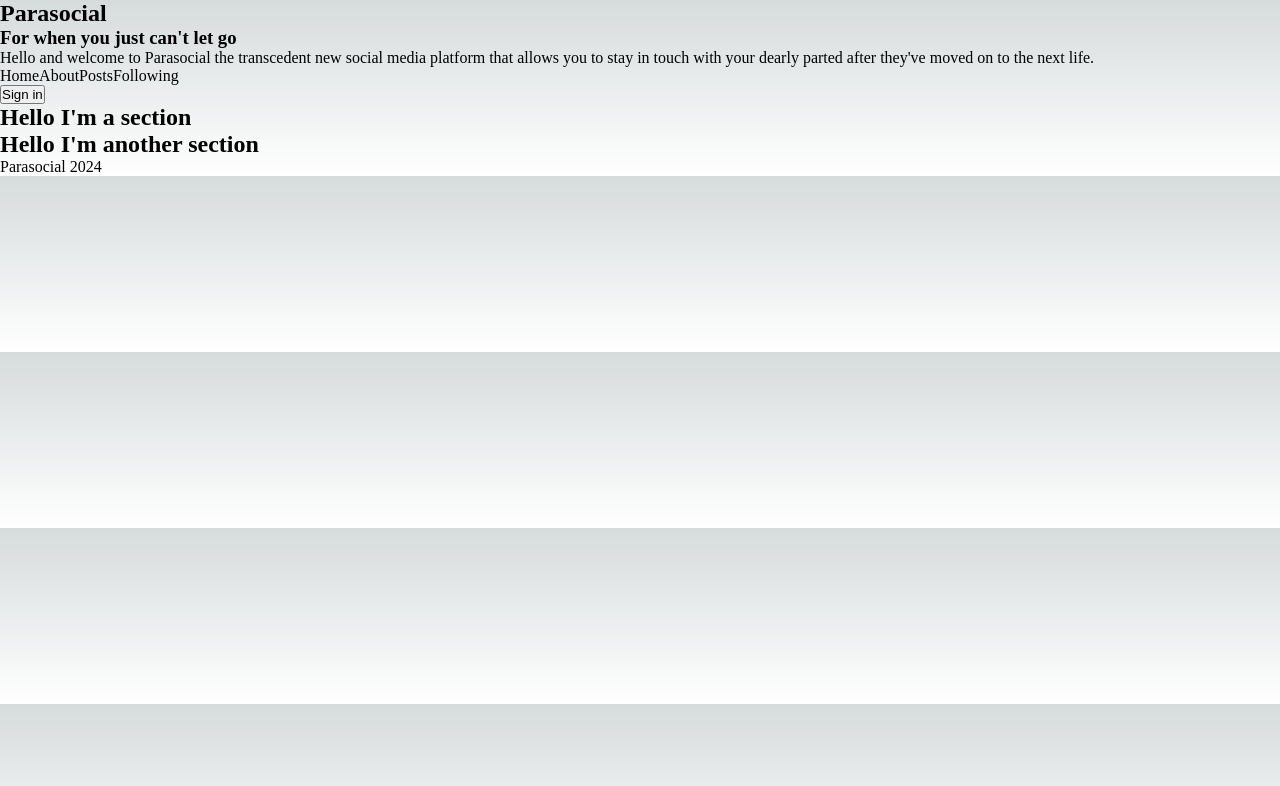
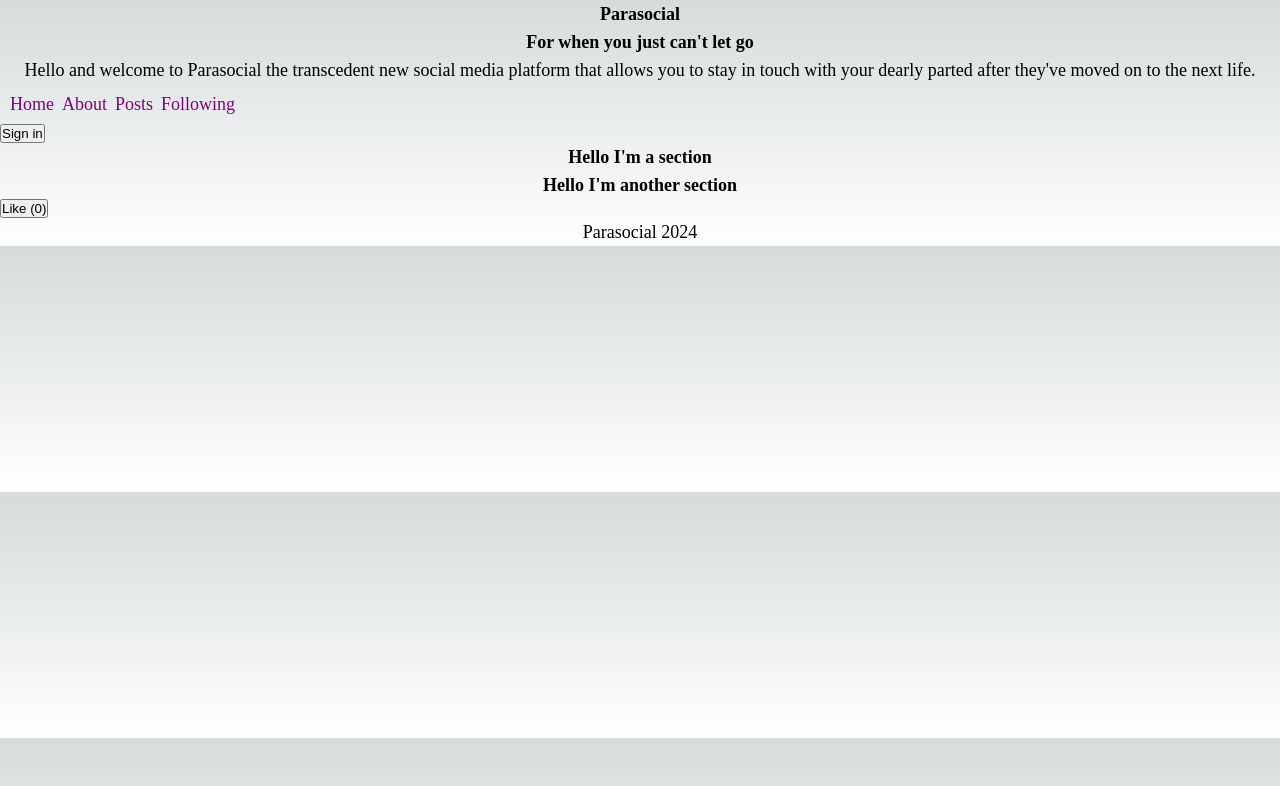
Before and after one commit to mack070/Week-09-Project, a Next.js app: page / in a window 1280 px wide. Shown: the top 786 px of the page. Built offline with nearby package versions, Linux system fonts and the light colour scheme; no server answers; the database is empty.

Commit message:
Fifth-Commit

```diff
--- /dev/null
+++ b/src/app/about/page.jsx
@@ -0,0 +1,6 @@
+export default function Home() {
+    return (
+    <div>
+    </div>
+    );
+    }
--- /dev/null
+++ b/src/app/following/page.jsx
@@ -0,0 +1,6 @@
+export default function Home() {
+    return (
+    <div>
+    </div>
+    );
+    }
--- a/src/app/globals.css
+++ b/src/app/globals.css
@@ -93,6 +93,7 @@ body {
       rgb(var(--background-end-rgb))
     )
     rgb(var(--background-start-rgb));
+
 }
 
 a {
@@ -105,3 +106,77 @@ a {
     color-scheme: dark;
   }
 }
+
+.layout-nav {
+  flex: 1 1 auto;
+  font-size: 1.125rem;
+line-height: 1.75rem;
+text-align: left;
+padding: 0.375rem;
+}
+
+.home {
+  color: purple;
+  padding: 0.25rem;
+  cursor: pointer;
+  }
+
+.about-link {
+  color: purple;
+  padding: 0.25rem;
+  cursor: pointer;
+  }
+
+.posts-link {
+color: purple;
+padding: 0.25rem;
+cursor: pointer;
+}
+
+.following-link {
+  color: purple;
+  padding: 0.25rem;
+  cursor: pointer;
+  }
+
+  h2 {
+    flex: 1 1 auto;
+    font-size: 1.125rem;
+  line-height: 1.75rem;
+  text-align: center;
+  }
+
+h3 {
+  flex: 1 1 auto;
+  font-size: 1.125rem;
+line-height: 1.75rem;
+text-align: center;
+}
+
+h4 {
+  flex: 1 1 auto;
+  font-size: 1.125rem;
+line-height: 1.75rem;
+text-align: center;
+}
+
+p {
+  flex: 1 1 auto;
+  font-size: 1.125rem;
+line-height: 1.75rem;
+text-align: center;
+}
+
+.posts-form {
+  flex: 1 1 auto;
+  font-size: 1.125rem;
+line-height: 1.75rem;
+text-align: center;
+}
+
+.page-footer {
+  flex: 1 1 auto;
+  font-size: 1.125rem;
+line-height: 1.75rem;
+text-align: center;
+}
--- a/src/app/layout.js
+++ b/src/app/layout.js
@@ -21,11 +21,11 @@ export default async function RootLayout({ children }) {
           <h3>For when you just can't let go</h3>
           <p>Hello and welcome to Parasocial the transcedent new social media platform that allows you to stay in touch with your dearly parted after they've moved on to the next life.</p>
 
-<nav>
-<a>Home</a>
-<a>About</a>
-<a>Posts</a>
-<a>Following</a>
+<nav className='layout-nav'>
+<a className='home' link href="/">Home</a>
+<a className='about-link' link href="/about">About</a>
+<a className='posts-link' link href="/posts">Posts</a>
+<a className='following-link' link href="/following">Following</a>
 </nav>
             <SignedOut>
               <SignInButton />
@@ -43,7 +43,7 @@ export default async function RootLayout({ children }) {
           </section>
             {children}
           </main>
-          <footer>Parasocial 2024</footer>
+          <footer className='page-footer'>Parasocial 2024</footer>
         </body>
       </html>
     </ClerkProvider>
--- /dev/null
+++ b/src/app/like-button.jsx
@@ -0,0 +1,13 @@
+'use client';
+
+import { useState } from 'react';
+
+export default function LikeButton() {
+  const [likes, setLikes] = useState(0);
+
+  function handleClick() {
+    setLikes(likes + 1);
+  }
+
+  return <button onClick={handleClick}>Like ({likes})</button>;
+}
--- a/src/app/page.js
+++ b/src/app/page.js
@@ -1,6 +1,9 @@
+import LikeButton from './like-button';
+
 export default function Home() {
 return (
 <div>
+<LikeButton />
 </div>
 );
 }
```
Also changed, not shown: src/app/posts/page.jsx (+5 -3 lines), src/app/components/Parasocial.jpg (added).
